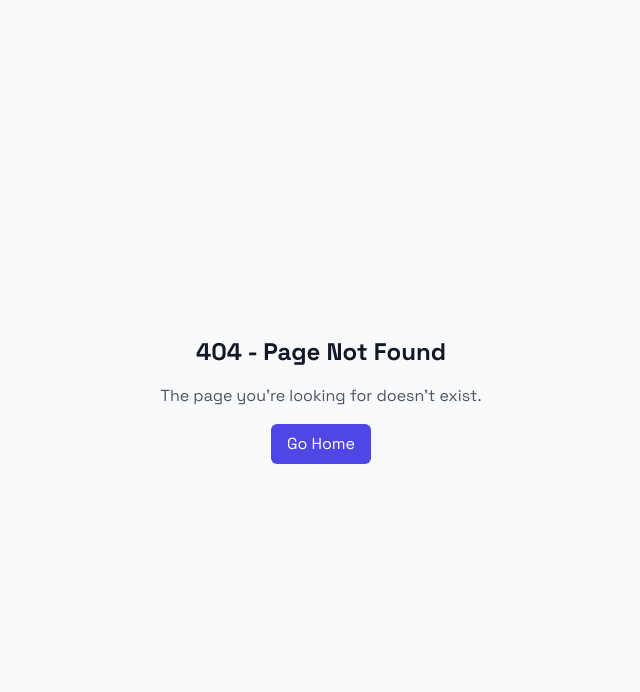
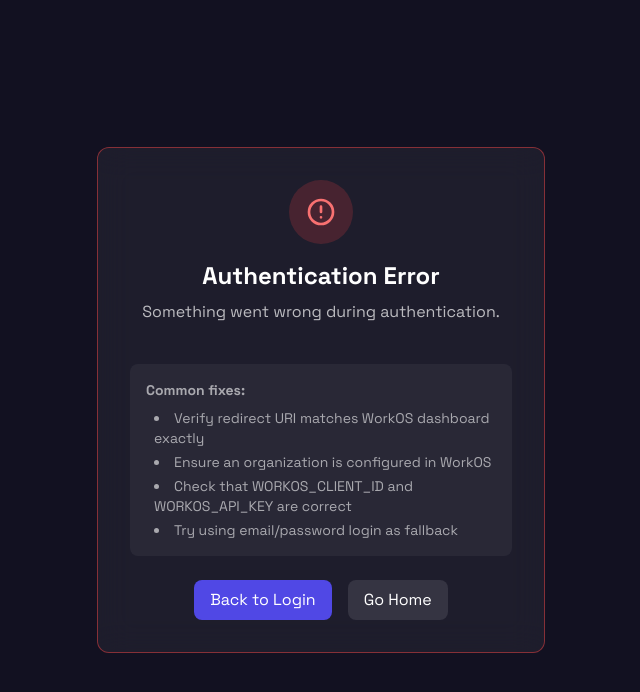
Before and after one commit to prabhakaran-jm/cloudsage-ai-ops-oracle, a Next.js app in the folder apps/web/: page /auth/error in a window 1280 px wide. Before the commit this address had no page. Shown: the top 692 px of the page, without its empty margins (319-959 px from the left). Built offline with nearby package versions, Linux system fonts and the light colour scheme.

Commit message:
feat: add WorkOS error handling and troubleshooting
- Add /auth/error page for better error messages
- Update README with WorkOS organization setup requirements
- Add troubleshooting section for common WorkOS issues
- Helpful error page with common fixes

```diff
--- /dev/null
+++ b/apps/web/app/auth/error/page.tsx
@@ -0,0 +1,55 @@
+'use client';
+
+import { useSearchParams } from 'next/navigation';
+import Link from 'next/link';
+
+export default function AuthErrorPage() {
+  const searchParams = useSearchParams();
+  const error = searchParams.get('error');
+  const errorDescription = searchParams.get('error_description');
+
+  return (
+    <div className="relative min-h-screen flex items-center justify-center bg-[#121121] py-12 px-4 sm:px-6 lg:px-8">
+      <div className="relative z-10 max-w-md w-full space-y-8">
+        <div className="bg-white/5 backdrop-blur-lg border border-red-500/50 rounded-xl p-8">
+          <div className="flex flex-col items-center text-center">
+            <div className="w-16 h-16 mb-4 rounded-full bg-red-500/20 flex items-center justify-center">
+              <svg className="w-8 h-8 text-red-400" fill="none" viewBox="0 0 24 24" stroke="currentColor">
+                <path strokeLinecap="round" strokeLinejoin="round" strokeWidth={2} d="M12 8v4m0 4h.01M21 12a9 9 0 11-18 0 9 9 0 0118 0z" />
+              </svg>
+            </div>
+            <h2 className="text-2xl font-bold text-white mb-2">Authentication Error</h2>
+            <p className="text-white/70 mb-4">
+              {errorDescription || error || 'Something went wrong during authentication.'}
+            </p>
+
+            <div className="mt-6 p-4 bg-white/5 rounded-lg text-left text-sm text-white/60">
+              <p className="font-semibold mb-2">Common fixes:</p>
+              <ul className="list-disc list-inside space-y-1 ml-2">
+                <li>Verify redirect URI matches WorkOS dashboard exactly</li>
+                <li>Ensure an organization is configured in WorkOS</li>
+                <li>Check that WORKOS_CLIENT_ID and WORKOS_API_KEY are correct</li>
+                <li>Try using email/password login as fallback</li>
+              </ul>
+            </div>
+
+            <div className="mt-6 flex gap-4">
+              <Link
+                href="/login"
+                className="px-4 py-2 bg-[#5048e5] hover:bg-[#5048e5]/90 text-white rounded-lg transition-colors"
+              >
+                Back to Login
+              </Link>
+              <Link
+                href="/"
+                className="px-4 py-2 bg-white/10 hover:bg-white/20 text-white rounded-lg transition-colors"
+              >
+                Go Home
+              </Link>
+            </div>
+          </div>
+        </div>
+      </div>
+    </div>
+  );
+}
```
Also changed, not shown: 1 other file (tests, documents, lock files or other folders).
